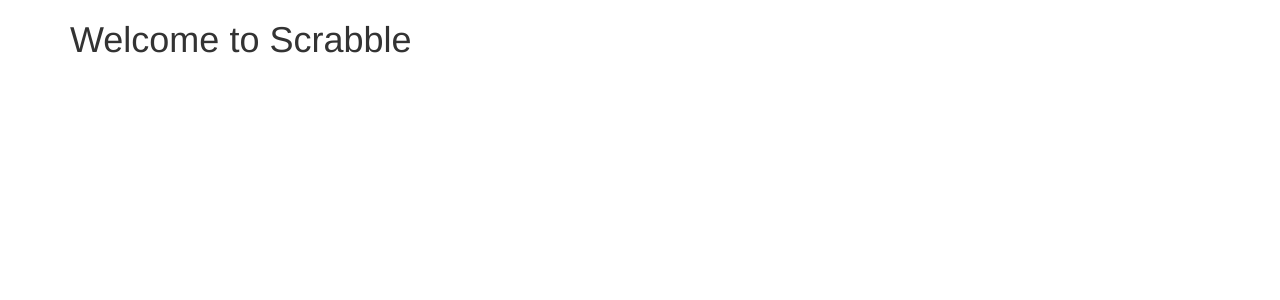
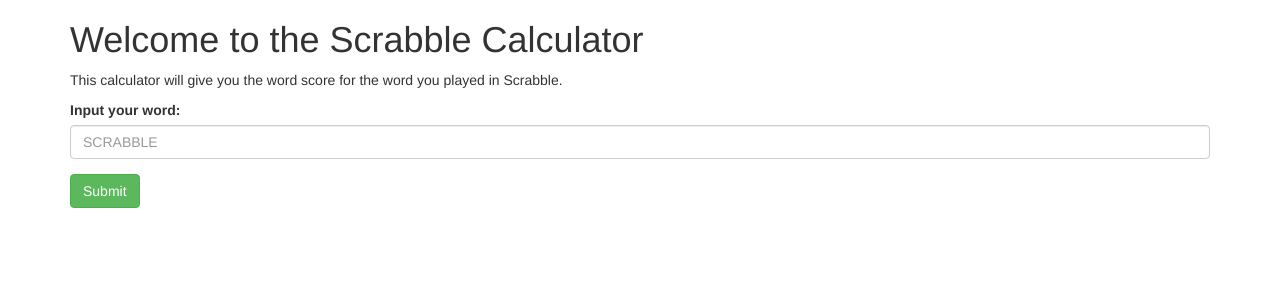
Before and after one commit to DillonLloydLee/Scrabble_Program, a PHP site: template views/root.twig in a window 1280 px wide. Shown: the top 300 px of the page. Run offline with PHP 8.4, Linux system fonts and the light colour scheme; the template is opened without the code that fills it, so the values that code supplies are empty; some libraries are stand-ins or nearby versions.

Commit message:
Provide form for user to input a word to be scored.

```diff
--- a/views/results.twig
+++ b/views/results.twig
@@ -1,8 +1,10 @@
 <html>
     <head>
         <title>Scrabble Calculator</title>
+        <link rel="stylesheet" href="https://maxcdn.bootstrapcdn.com/bootstrap/3.3.5/css/bootstrap.min.css">
     </head>
     <body>
 
+
     </body>
 </html>
--- a/views/root.twig
+++ b/views/root.twig
@@ -6,7 +6,15 @@
 
     <body>
         <div class="container">
-            <h1>Welcome to Scrabble</h1>
+            <h1>Welcome to the Scrabble Calculator</h1>
+            <p>This calculator will give you the word score for the word you played in Scrabble.</p>
+            <form  action="/results">
+                <div class="form-group">
+                    <label for="word">Input your word:</label>
+                    <input type="text" name="word" id="word" class="form-control" placeholder="SCRABBLE">
+                </div>
+                <button name="submit" class= "btn btn-success">Submit</button>
+            </form>
         </div>
     </body>
 </html>
```
